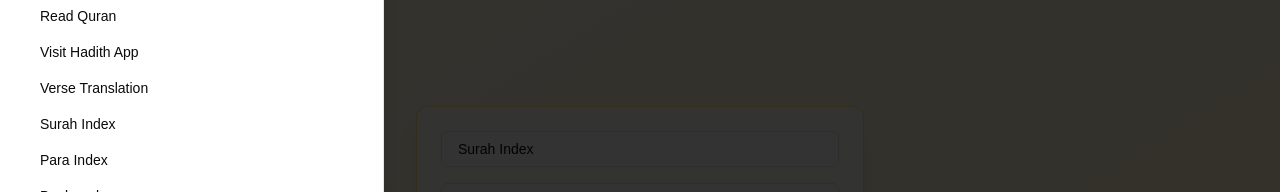
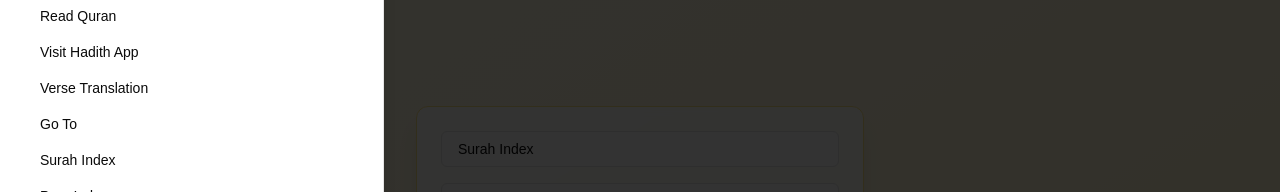
Before and after one commit to 0xshariq/quran-next-app, a Next.js app: page / in a window 1280 px wide. Both pictures are taken after a click on the button "Open menu". Shown: the part 122-314 px from the top of the page. Built offline with nearby package versions, Linux system fonts and the light colour scheme.

Commit message:
Navbar Changed

```diff
--- a/src/app/component/Navbar.tsx
+++ b/src/app/component/Navbar.tsx
@@ -74,9 +74,14 @@ export default function Navbar() {
                       Visit Hadith App
                     </Button>
                   </Link>
+                  <Link href="/go-to">
+                    <Button variant="ghost" className="w-full justify-start">
+                      Verse Translation
+                    </Button>
+                  </Link>
                   <Link href="/verse-translation">
                     <Button variant="ghost" className="w-full justify-start">
-                      Verse Translation
+                      Go To
                     </Button>
                   </Link>
                   <Link href="/surah-index">
```
